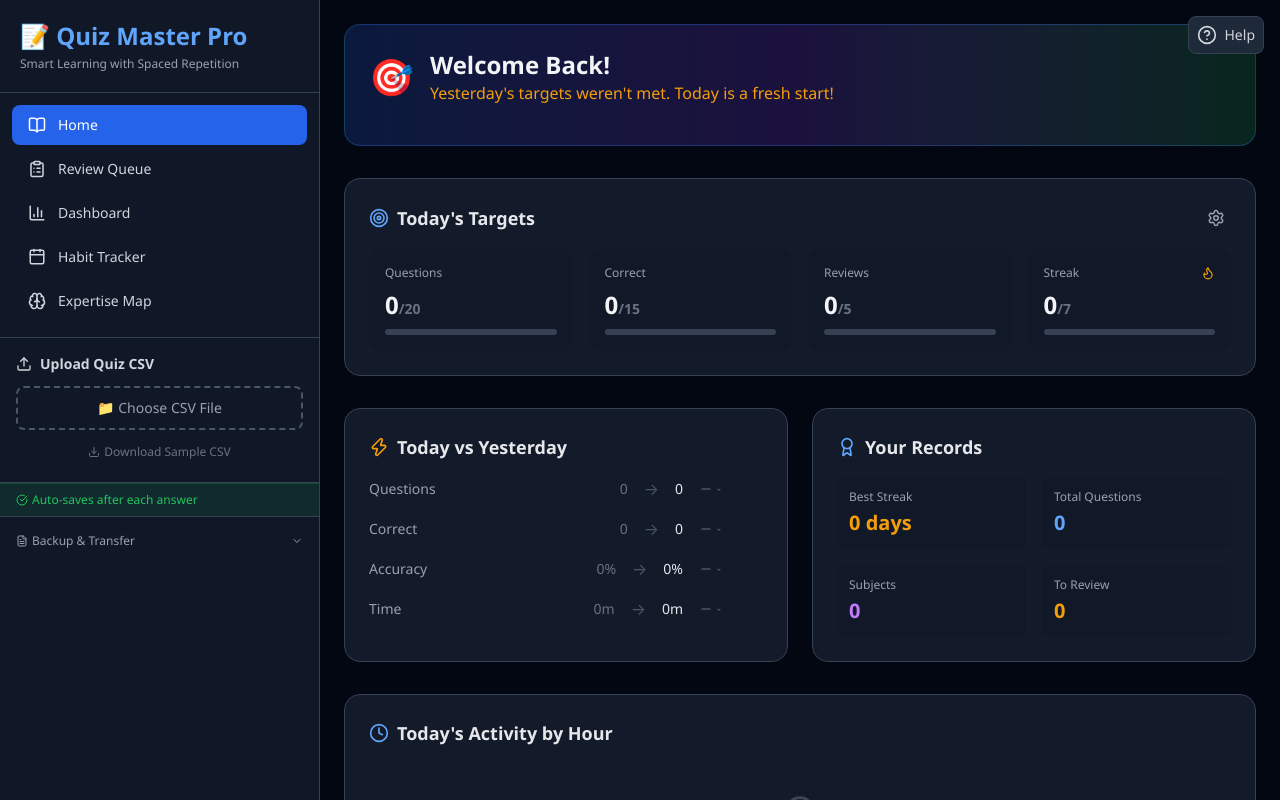
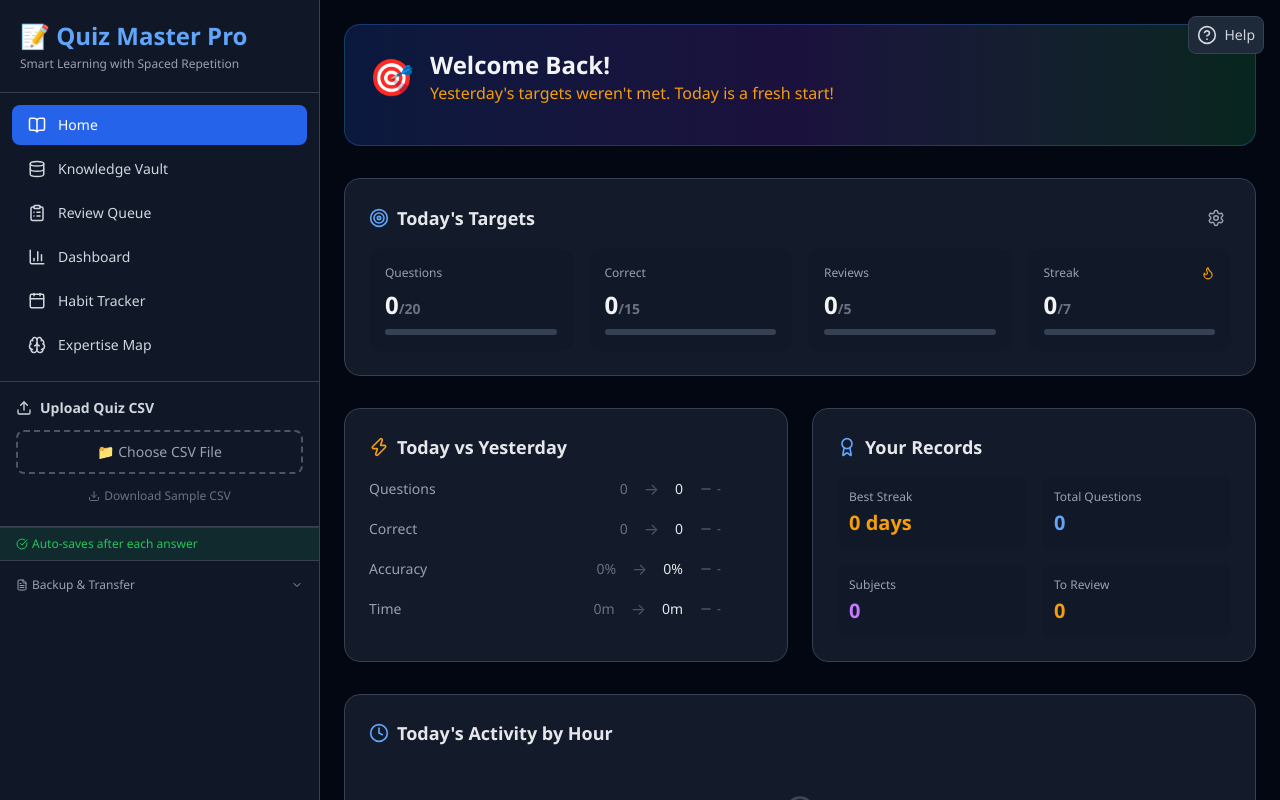
Before and after one commit to arif2s/new-mcq, a React (Vite) app: page / in a window 1280 px wide. Shown: the top 800 px of the page. Built offline with nearby package versions, Linux system fonts and the light colour scheme.

Commit message:
feat: add SourceManager to navigation sidebar
- Add Database icon for Knowledge Vault in Sidebar.tsx
- Add 'sources' to navItems
- Render SourceManager component when currentView is 'sources' in App.tsx

Co-authored-by: arif2s <335306914+arif2s@users.noreply.github.com>

```diff
--- a/src/App.tsx
+++ b/src/App.tsx
@@ -1,3 +1,4 @@
+import SourceManager from "./components/SourceManager";
 import { useState, useCallback, useEffect } from 'react';
 import { Menu, X, HelpCircle } from 'lucide-react';
 import Sidebar from './components/Sidebar';
@@ -445,6 +446,7 @@ export default function App() {
     if (currentView === 'dashboard') return <Dashboard persistence={persistence} onUpdateRankConfigs={handleUpdateRankConfigs} />;
     if (currentView === 'habits') return <HabitTracker persistence={persistence} />;
     if (currentView === 'expertise') return <ExpertiseMap persistence={persistence} />;
+    if (currentView === 'sources') return <SourceManager />;
     if (currentView === 'review') {
       return (
         <ReviewQueue
--- a/src/components/Sidebar.tsx
+++ b/src/components/Sidebar.tsx
@@ -1,6 +1,6 @@
 import { useState, useRef, useMemo } from 'react';
 import {
-  Upload, BookOpen, Brain, BarChart3, Calendar,
+  Upload, BookOpen, Brain, BarChart3, Calendar, Database,
   Settings, ChevronDown, Play, Download, Trash2, FileText, CheckCircle, ClipboardList
 } from 'lucide-react';
 import type { QuizConfig, SubjectData, QuizQuestion } from '../types';
@@ -126,6 +126,7 @@ export default function Sidebar({
 
   const navItems = [
     { id: 'home', icon: BookOpen, label: 'Home' },
+    { id: 'sources', icon: Database, label: 'Knowledge Vault' },
     { id: 'review', icon: ClipboardList, label: 'Review Queue' },
     { id: 'dashboard', icon: BarChart3, label: 'Dashboard' },
     { id: 'habits', icon: Calendar, label: 'Habit Tracker' },
```
